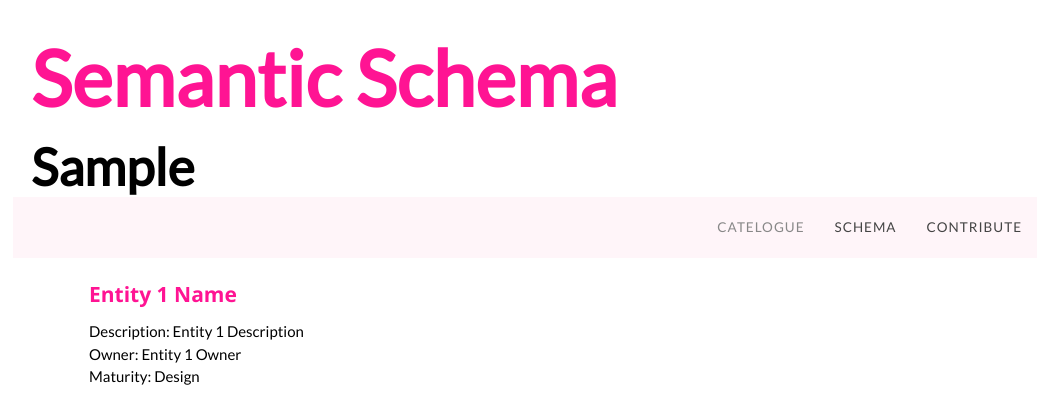
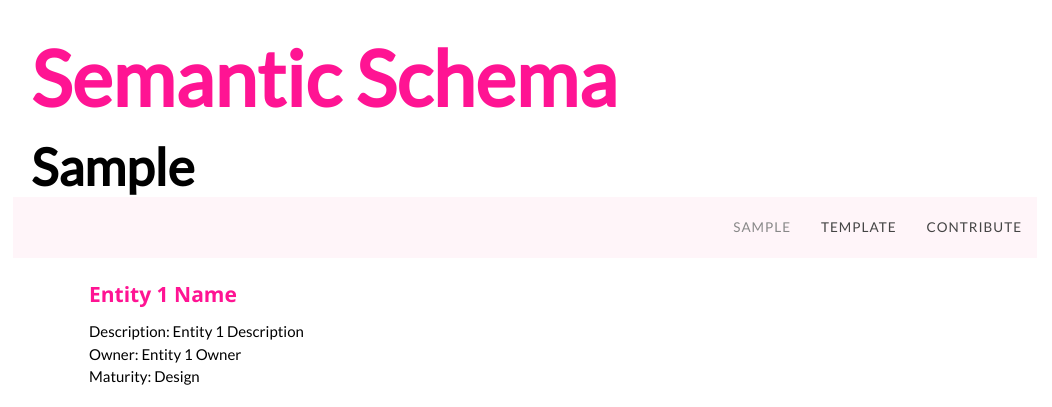
Before and after one commit to KCWADSWORTH/semantic_schema_wiki, a Jekyll site: the page built from index.html, in a window 1280 px wide and 900 px high. Shown: the top 407 px of the window, without its empty margins (115-1167 px from the left). Built offline with Jekyll 4.4.1, drawn with Linux system fonts in a browser that asks for light colours; some of the changed text lies outside the part shown.

Commit message:
Update navigation.yml

```diff
--- a/_data/navigation.yml
+++ b/_data/navigation.yml
@@ -1,6 +1,6 @@
-- name: Catelogue
+- name: Sample
   link: /
-- name: Schema
+- name: Template
   link: /schema/
 - name: Contribute
   link: /contribute/
```
